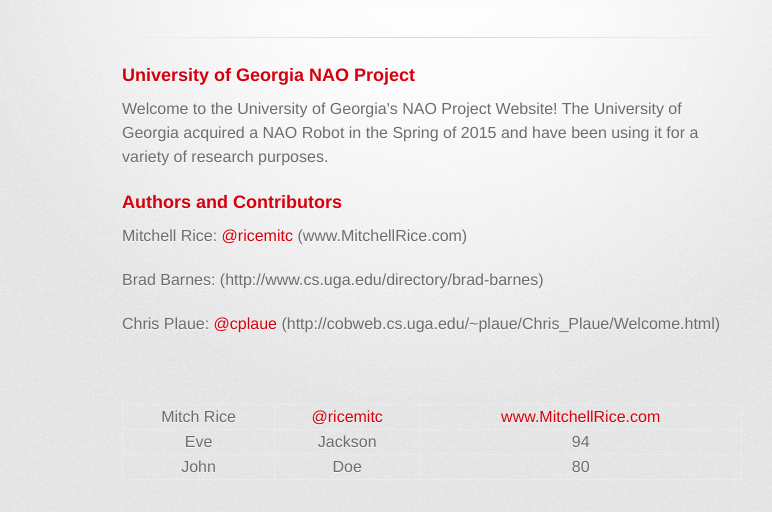
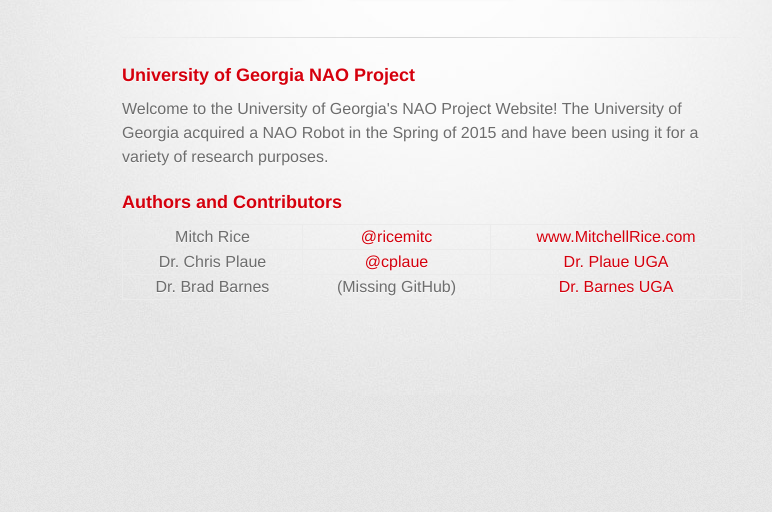
Before and after one commit to NaoProjectUGA/NaoWebsite, a plain HTML site: page index.html in a window 1280 px wide. Shown: the part 178-690 px from the top of the page, without its empty margins (208-980 px from the left). Drawn offline with Linux system fonts and the light colour scheme; a web font is replaced by a local one.

Commit message:
Updating layout

```diff
--- a/index.html
+++ b/index.html
@@ -59,29 +59,29 @@ for a variety of research purposes. </p>
 
 <h3>
 <a id="authors-and-contributors" class="anchor" href="#authors-and-contributors" aria-hidden="true"><span class="octicon octicon-link"></span></a>Authors and Contributors</h3>
-
+<!--
 <p>Mitchell Rice: <a href="https://github.com/ricemitc" class="user-mention">@ricemitc</a>			(www.MitchellRice.com)<p>
 <p>Brad Barnes: 			(http://www.cs.uga.edu/directory/brad-barnes)</p>
 <p>Chris Plaue: <a href="https://github.com/cplaue" class="user-mention">@cplaue</a>			(http://cobweb.cs.uga.edu/~plaue/Chris_Plaue/Welcome.html)</p>
 
 <br>
 <br>
-
+-->
 <table style="width:100%">
   <tr>
     <td>Mitch Rice</td>
     <td><a href="https://github.com/ricemitc" class="user-mention">@ricemitc</a></td>
-    <td><a href="https://www.mitchellrice.com">www.MitchellRice.com</a></td>
+    <td><a href="http://www.mitchellrice.com">www.MitchellRice.com</a></td>
   </tr>
   <tr>
-    <td>Eve</td>
-    <td>Jackson</td>
-    <td>94</td>
+    <td>Dr. Chris Plaue</td>
+    <td><a href="https://github.com/cplaue" class="user-mention">@cplaue</a></td>
+    <td><a href="http://cobweb.cs.uga.edu/~plaue/Chris_Plaue/Welcome.html">Dr. Plaue UGA</a></td>
   </tr>
   <tr>
-    <td>John</td>
-    <td>Doe</td>
-    <td>80</td>
+    <td>Dr. Brad Barnes</td>
+    <td>(Missing GitHub)</td>
+    <td><a href="http://cobweb.cs.uga.edu/~plaue/Chris_Plaue/Welcome.html">Dr. Barnes UGA</a></td>
   </tr>
 </table>
 
```
